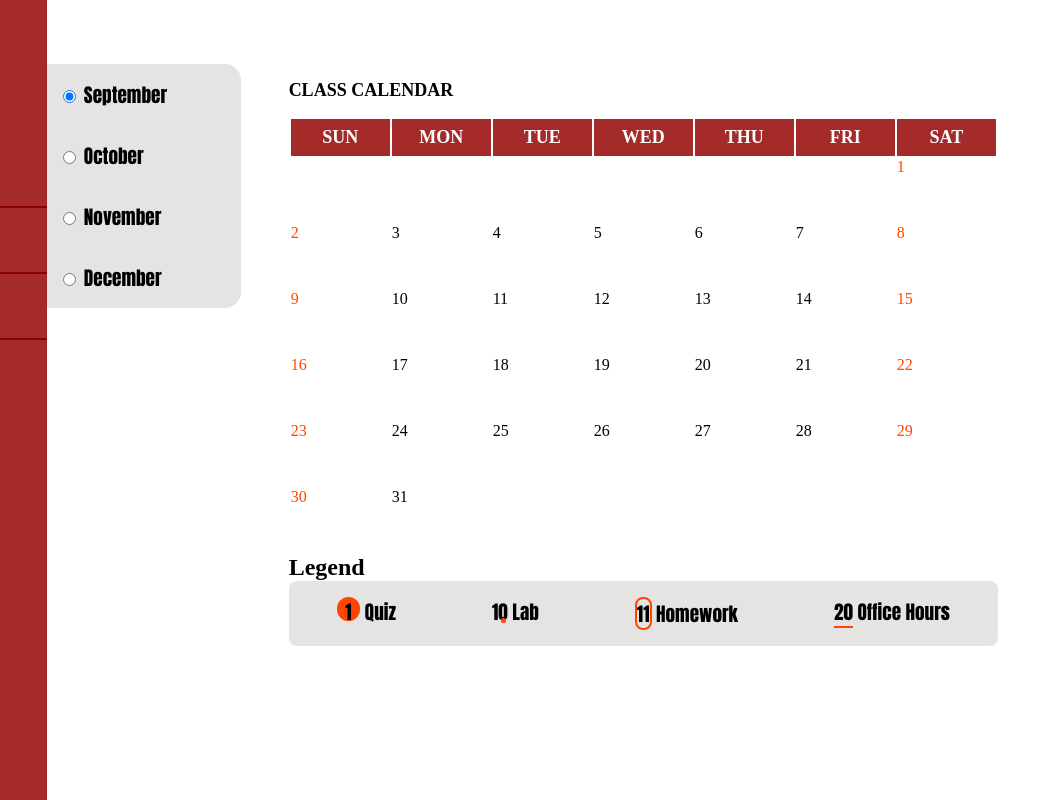
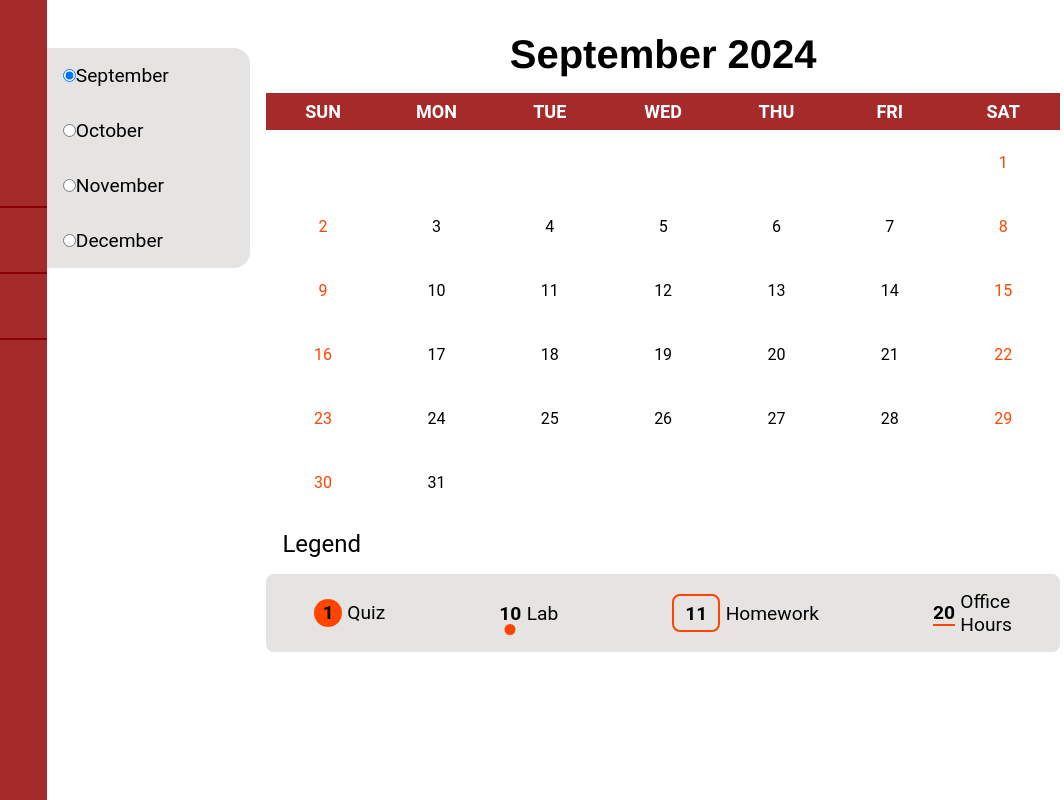
Before and after one commit to bananamtieu/Canvini, a website: page public/calendar.html in a window 1280 px wide. Shown: the full height of the page, 216-1280 px from the left. Drawn offline with Linux system fonts and the light colour scheme; no server answers.

Commit message:
update calendar styling

```diff
--- a/public/calendar.css
+++ b/public/calendar.css
@@ -1,25 +1,24 @@
+main {
+    padding: 0;
+    margin: 0;
+    display: flex;
+    flex-flow: column;
+}
+
+body, .calendar, .month-selector label {
+    font-family: 'Roboto', 'Helvetica Neue', Arial, sans-serif;
+}
+
 .wrapper {
     height: 100%;
     display: flex;
-    flex: 1 0 auto;
-}
-
-main {
-    display: flex;
-    flex-flow: column;
-    padding-left: 0;
-}
-
-h1 {
-    flex: 0 0 auto;
+    flex-direction: row; /* Ensure the month selector is to the left of the calendar */
 }
 
 .month-selector {
     display: flex;
-    box-sizing: content-box;
-    flex-flow: column;
+    flex-direction: column;
     flex: 0 0 20%;
-    position: relative;
     margin-top: var(--margin-lg);
     height: fit-content;
     border-top-right-radius: var(--border-radius-lg);
@@ -29,88 +28,92 @@ h1 {
 
 .month-selector label {
     padding: var(--padding-md);
-    font-family: Impact, Haettenschweiler, 'Arial Narrow Bold', sans-serif;
     font-size: 1.2rem;
     cursor: pointer;
-    position: inherit;
     transition: all ease-in-out 0.1s;
 }
 
-.month-selector label.selected {
-    position: relative;
-    cursor: inherit;
-}
-
-.month-selector input {
-    margin-right: var(--margin-sm);
-}
-
 .calendar {
-    margin: var(--margin-lg);
-    flex: 1 0 auto;
+    margin: var(--margin-md);
+    flex: 1;
 }
 
 .calendar caption {
     order: 0;
-    text-align: start;
+    text-align: center;
     margin-top: var(--margin-md);
     margin-bottom: var(--margin-md);
     font-weight: 700;
-    text-transform: uppercase;
-    font-size: large;
+    font-size: 40px;
+    font-family: 'Montserrat', 'Helvetica Neue', Arial, sans-serif; /* Updated font stack */
 }
 
 .calendar-wrapper {
     width: 100%;
+    border-collapse: collapse;
 }
 
-th {
+.calendar th {
     background-color: #A52A2A;
-    font-weight: 1500;
+    font-weight: 700; /* Valid font-weight */
     font-size: large;
     color: white;
     padding-top: var(--padding-sm);
     padding-bottom: var(--padding-sm);
+    text-align: center;
 }
 
-td {
+.calendar td {
     height: 4rem;
     width: 4rem;
     position: relative;
-    vertical-align: top;
+    vertical-align: middle;
+    text-align: center;
 }
 
-td span {
-    display: flex;
-    flex-direction: column;
-    align-items: center;
+.calendar td span {
+    display: inline-block;
+    vertical-align: middle;
+    line-height: 4rem;
 }
 
 td:first-child, td:last-child {
-    color:#ff4500;
+    color: #ff4500;
+}
+
+h2 {
+    margin: var(--margin-md);
+    font-weight: 400;
 }
 
 .legend ul {
     list-style: none;
+    padding: 0;
+    margin: 0;
     display: flex;
+    gap: 2ch;
+    align-items: center;
     background-color: #E5E4E2;
     border-radius: var(--border-radius-md);
     width: fit-content;
 }
 
-.legend ul li {
+.legend li {
     padding-left: var(--padding-lg);
     padding-right: var(--padding-lg);
     padding-top: var(--padding-md);
     padding-bottom: var(--padding-md);
-    font-family: Impact, Haettenschweiler, 'Arial Narrow Bold', sans-serif;
+    display: flex;
+    align-items: center;
+    gap: 0.5ch;
     font-size: 1.2rem;
 }
 
-.legend ul li span {
+.legend li span {
     position: relative;
     z-index: 1;
     display: inline-block;
+    font-weight: bold;
 }
 
 span.quiz {
@@ -119,23 +122,29 @@ span.quiz {
     border-radius: var(--border-radius-lg);
     background: #ff4500;
     text-align: center;
+    display: flex;
+    align-items: center;
+    justify-content: center;
+    line-height: 2.5ch;
     z-index: -1;
 }
 
 span.lab::after {
     content: "";
-    height: 0.5ch;
-    width: 0.5ch;
+    height: 1ch;
+    width: 1ch;
     background-color: #ff4500;
     border-radius: 50%;
     position: absolute;
-    left: 1ch;
-    top: 2.25ch;
+    left: 50%;
+    transform: translateX(-50%);
+    top: 2ch;
 }
 
 span.homework {
     border: 2px solid #ff4500;
     border-radius: var(--border-radius-md);
+    padding: 0.5ch 1ch;
 }
 
 span.office-hours {
@@ -144,7 +153,6 @@ span.office-hours {
 
 td span p:nth-child(1) {
     font-size: large;
-    font-weight: 800;
 }
 
 td span p:nth-child(2) {
--- a/public/calendar.html
+++ b/public/calendar.html
@@ -85,23 +85,14 @@
     <main>
       <section class="wrapper">
         <section class="month-selector">
-          <label>
-            <input
-              name="month"
-              type="radio"
-              value="9"
-              checked
-            />September</label
-          >
+          <label> <input name="month" type="radio" value="9" checked />September</label>
           <label> <input name="month" type="radio" value="10" />October</label>
           <label> <input name="month" type="radio" value="11" />November</label>
           <label> <input name="month" type="radio" value="12" />December</label>
         </section>
         <section class="calendar">
           <table class="calendar-wrapper">
-            <caption>
-              Class Calendar
-            </caption>
+            <caption></caption>
             <thead>
               <th>SUN</th>
               <th>MON</th>
--- a/public/calendar.js
+++ b/public/calendar.js
@@ -48,17 +48,26 @@ function updateCalendar(calendar, month, events) {
 function main() {
     const calendar = document.querySelector('.calendar-wrapper tbody');
     let month = document.querySelector('input[name="month"]:checked').value;
+    let caption = document.querySelector('.calendar caption');
 
     let stringMonth = '';
     switch(month) {
         case '9':
-            stringMonth = 'september'; break;
+            stringMonth = 'september';
+            caption.textContent = `September ${year}`;
+            break;
         case '10':
-            stringMonth = 'october'; break;
+            stringMonth = 'october';
+            caption.textContent = `October ${year}`;
+            break;
         case '11':
-            stringMonth = 'november'; break;
+            stringMonth = 'november';
+            caption.textContent = `November ${year}`;
+            break;
         case '12':
-            stringMonth = 'december'; break;
+            stringMonth = 'december';
+            caption.textContent = `December ${year}`;
+            break;
         default:
     }
     fetch(`/api/events/${stringMonth}`).then((response) => response.json()).then((eventData) => {
```
